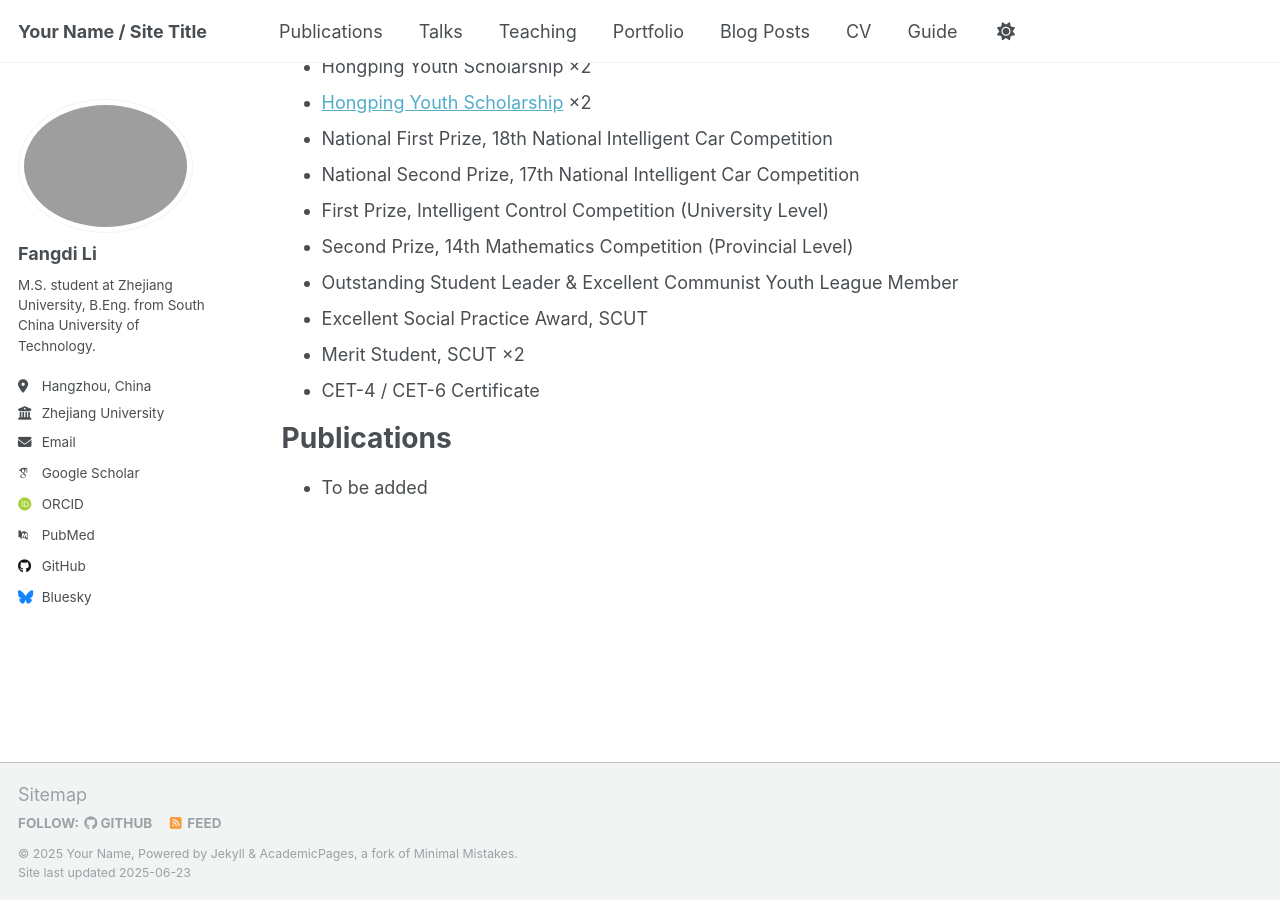
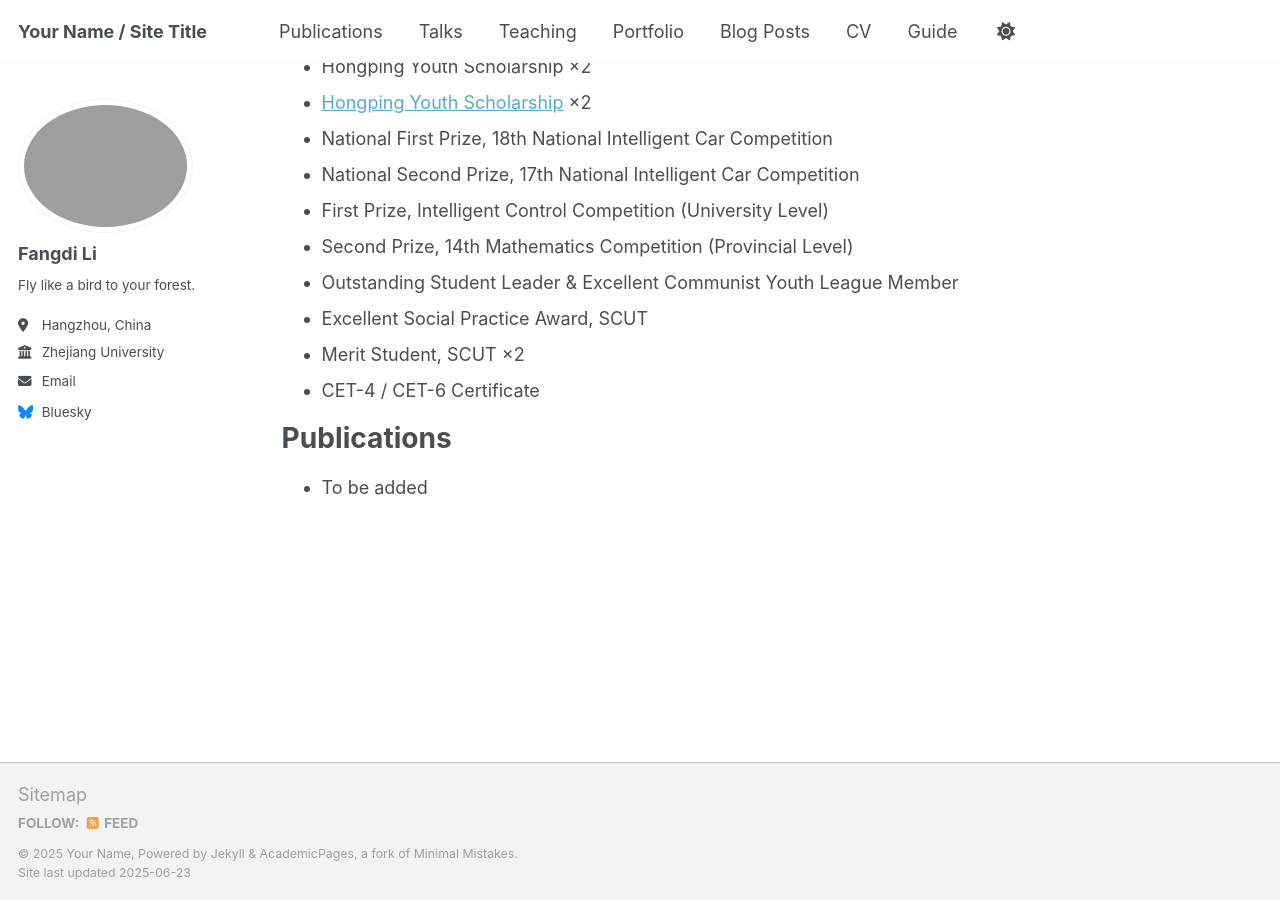
Before and after one commit to Bendywater/FdbendyLi.github.io, a Jekyll site: the page built from _pages/about.md, in a window 1280 px wide and 900 px high, scrolled down 972 px. Built offline with Jekyll 4.4.1, drawn with Linux system fonts in a browser that asks for light colours; some web fonts are replaced.

Commit message:
Update _config.yml

```diff
--- a/_config.yml
+++ b/_config.yml
@@ -25,7 +25,7 @@ author:
   avatar           : "me.jpg"
   name             : "Fangdi Li"
   pronouns         : # example: "she/her"
-  bio              : "M.S. student at Zhejiang University, B.Eng. from South China University of Technology."
+  bio              : "Fly like a bird to your forest."
   location         : "Hangzhou, China"
   employer         : "Zhejiang University"
   uri              : # URL
@@ -34,11 +34,11 @@ author:
   # Academic websites
   academia         : # URL
   arxiv            : # URL - Update with the correct link to your profile
-  googlescholar    : "https://scholar.google.com/citations?user=PS_CX0AAAAAJ"
+  googlescholar    : # "https://scholar.google.com/citations?user=PS_CX0AAAAAJ"
   impactstory      : # URL
-  orcid            : "http://orcid.org/yourorcidurl"
+  orcid            : # "http://orcid.org/yourorcidurl"
   semantic         : # URL
-  pubmed           : "https://www.ncbi.nlm.nih.gov/pubmed/?term=john+snow"
+  pubmed           : # "https://www.ncbi.nlm.nih.gov/pubmed/?term=john+snow"
   researchgate     : # URL
   scopus           : # URL
 
@@ -46,7 +46,7 @@ author:
   bitbucket        : # Username - Update with your username on the site
   codepen          : # Username
   dribbble         : # Username
-  github           : "academicpages"
+  github           : # "academicpages"
   kaggle           : # Username
   stackoverflow    : # User number or user number and name (i.e., use "1" or "1/jeff-atwood")
 
```
